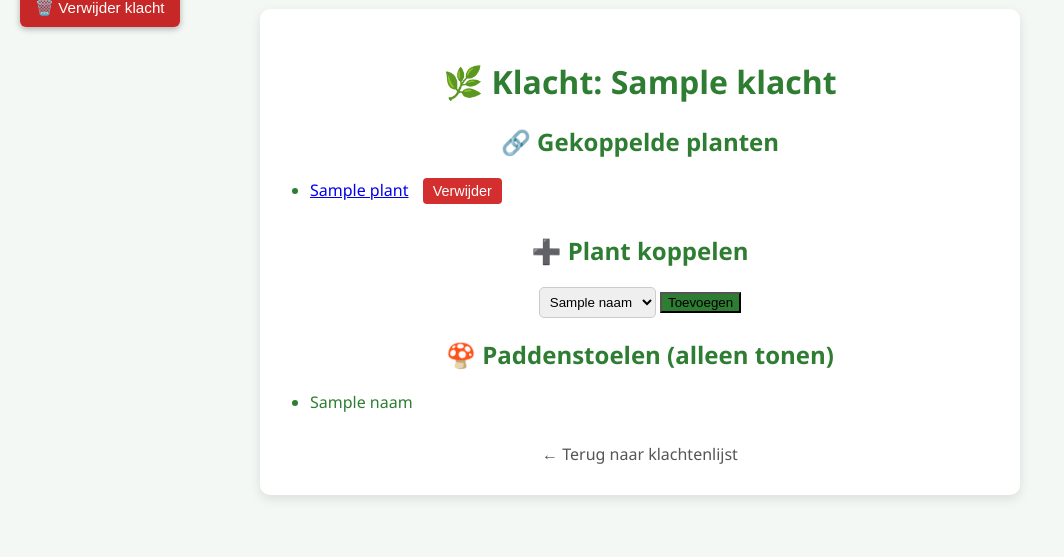
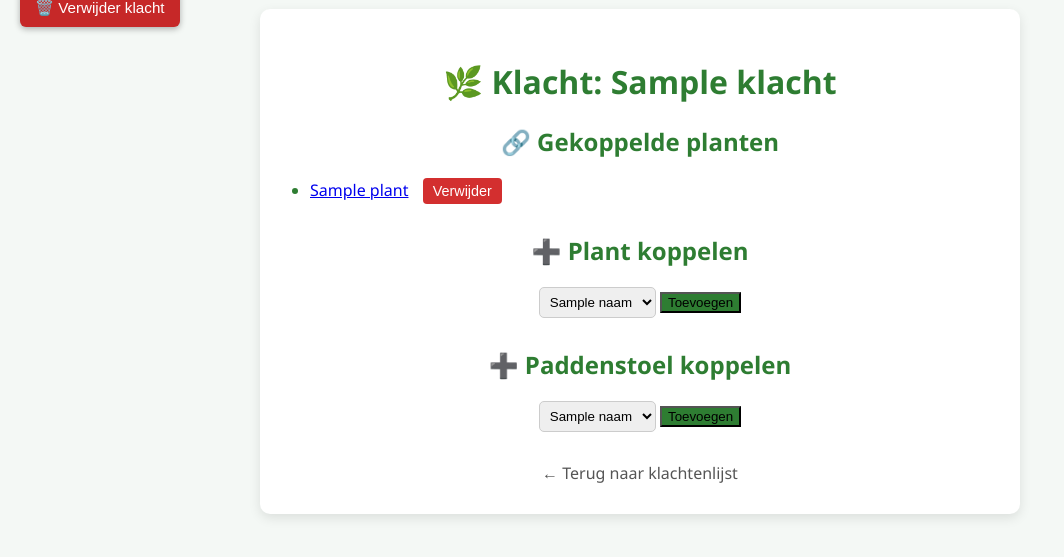
Before and after one commit to Stephankuil/Adelita, a Python web app: template templates/klacht_detail.html in a window 1280 px wide. Shown: the part 31-588 px from the top of the page, without its empty margins (0-1064 px from the left). Run offline with Jinja, Linux system fonts and the light colour scheme; the template is opened without the code that fills it: most values are stand-ins (such as "Sample title", 1, 10 or a date in 2020).

Commit message:
paddenstoelen toevoegen

```diff
--- a/templates/klacht_detail.html
+++ b/templates/klacht_detail.html
@@ -62,24 +62,40 @@
             <button type="submit" style="background-color: #2e7d32;">Toevoegen</button>
         </form>
     </div>
-<h2>🍄 Paddenstoelen (alleen tonen)</h2>
-{% if alle_paddenstoelen and alle_paddenstoelen|length > 0 %}
-  <ul class="paddenstoelen-lijst">
-    {% for id, naam in alle_paddenstoelen %}
-      <li>{{ naam }}</li>
-      {# of met link als je een detailroute hebt:
-      <li><a href="{{ url_for('paddenstoel_bp.paddenstoel_info', paddenstoel_id=id) }}">{{ naam }}</a></li>
-      #}
-    {% endfor %}
-  </ul>
-{% else %}
-  <p><em>Geen paddenstoelen gevonden.</em></p>
-{% endif %}
+<!-- ❇️ Paddenstoel koppelen (zelfde UI, nog niet functioneel) -->
+<div class="toevoegen-form">
+  <h2>➕ Paddenstoel koppelen</h2>
+  <form id="paddo-form" action="#" method="post" onsubmit="return false;">
+    <input type="hidden" name="csrf_token" value="{{ csrf_token() }}">
+    <input type="hidden" name="klacht_id" value="{{ klacht_id }}">
+    <select name="paddenstoel_id">
+      {% for id, naam in alle_paddenstoelen %}
+        <option value="{{ id }}">{{ naam }}</option>
+      {% endfor %}
+    </select>
+    <button id="paddo-btn" type="button" style="background-color:#2e7d32;">Toevoegen</button>
+  </form>
+</div>
 
-<style>
-  .paddenstoelen-lijst { list-style: disc; padding-left: 1.25rem; }
-  .paddenstoelen-lijst li { margin: .25rem 0; }
-</style>
+<script>
+  // Pure UI: laat het lijken alsof het werkt
+  (function(){
+    const btn = document.getElementById('paddo-btn');
+    if (!btn) return;
+    btn.addEventListener('click', () => {
+      btn.disabled = true;
+      const old = btn.textContent;
+      btn.textContent = 'Toevoegen...';
+      setTimeout(() => {
+        btn.textContent = 'Toegevoegd';
+        btn.style.backgroundColor = '#c8e6c9';
+        btn.style.color = '#2e7d32';
+        btn.disabled = true;
+      }, 450);
+    });
+  })();
+</script>
+
 
 
     <div class="back-link">
```
